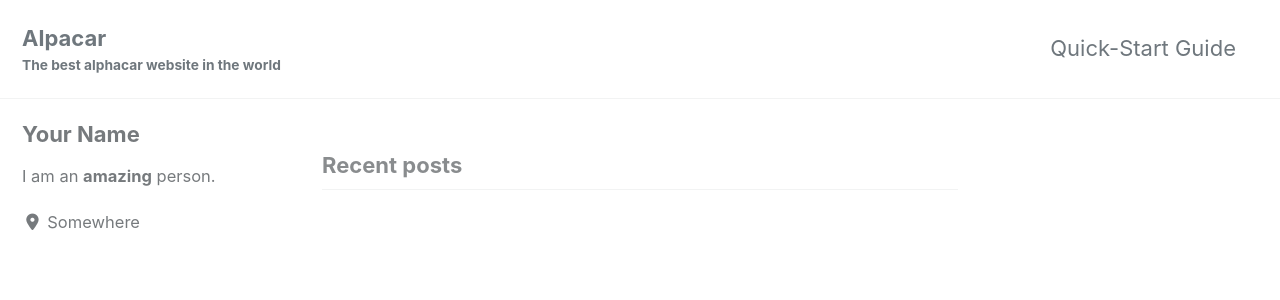
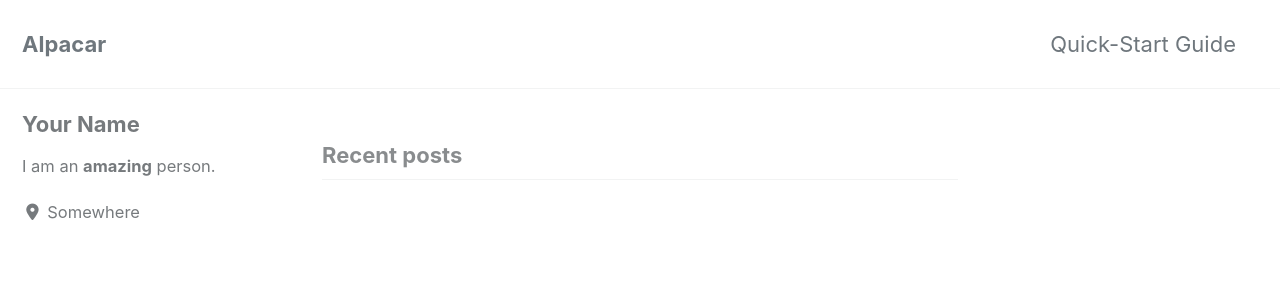
Before and after one commit to AlpacarCC/AlpacarCC.github.io, a Jekyll site: the page built from index.html, in a window 1280 px wide and 900 px high. Shown: the top 300 px of the window. Built offline with Jekyll 4.4.1, drawn with Linux system fonts in a browser that asks for light colours; cached includes are drawn as plain includes; nearby versions of some CDN libraries; the list of posts is cut into pages by our own code.

Commit message:
Revert "Update _config.yml"
This reverts commit 04dce07d325585bec3534ff290544f757e509694.

```diff
--- a/_config.yml
+++ b/_config.yml
@@ -18,7 +18,7 @@ minimal_mistakes_skin    : "default" # "air", "aqua", "contrast", "dark", "dirt"
 locale                   : "en-US"
 title                    : "Alpacar"
 title_separator          : "-"
-subtitle                 : "The best alphacar website in the world"
+subtitle                 : # site tagline that appears below site title in masthead
 name                     : "Alpacar"
 description              : "An amazing website."
 url                      : # the base hostname & protocol for your site e.g. "https://mmistakes.github.io"
```
